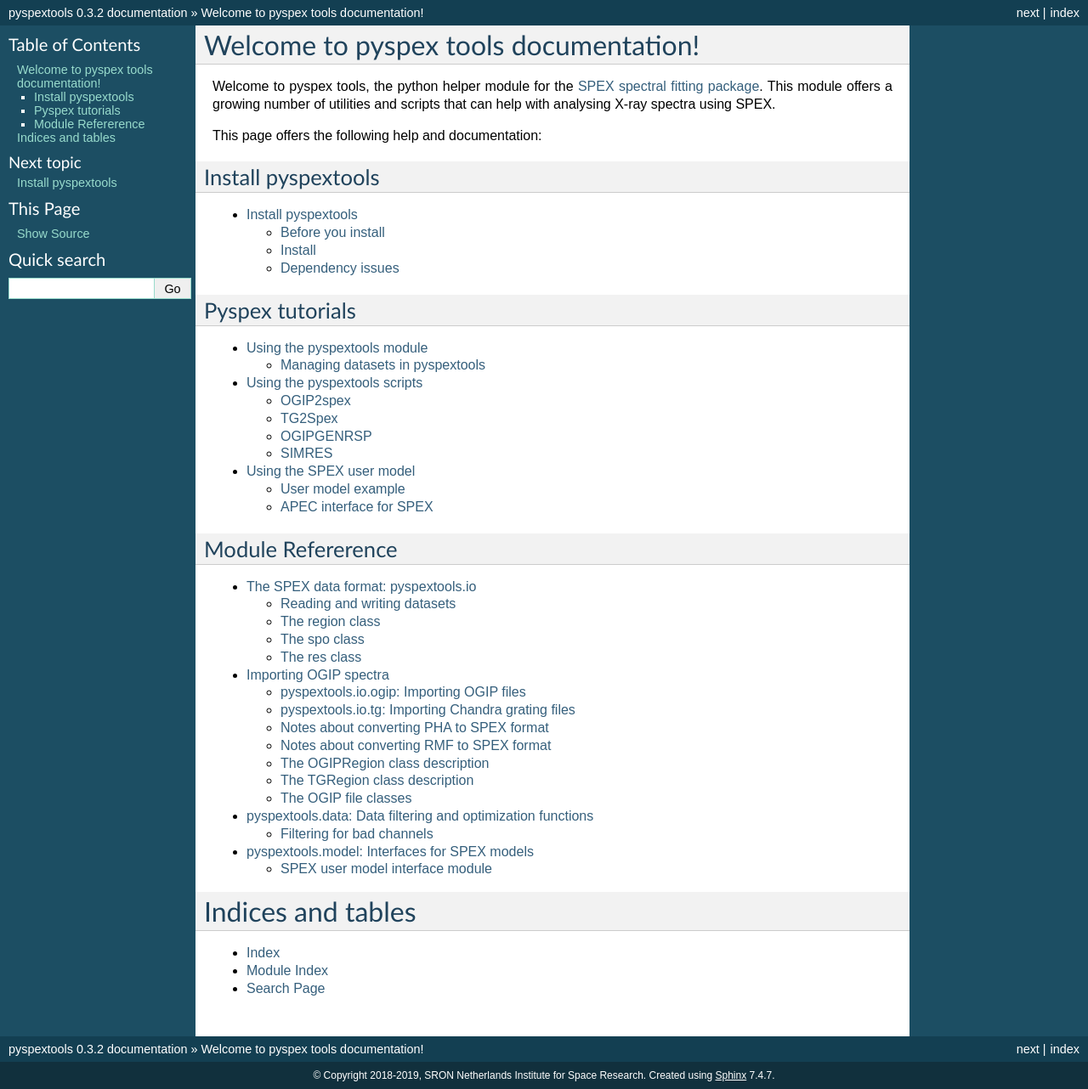
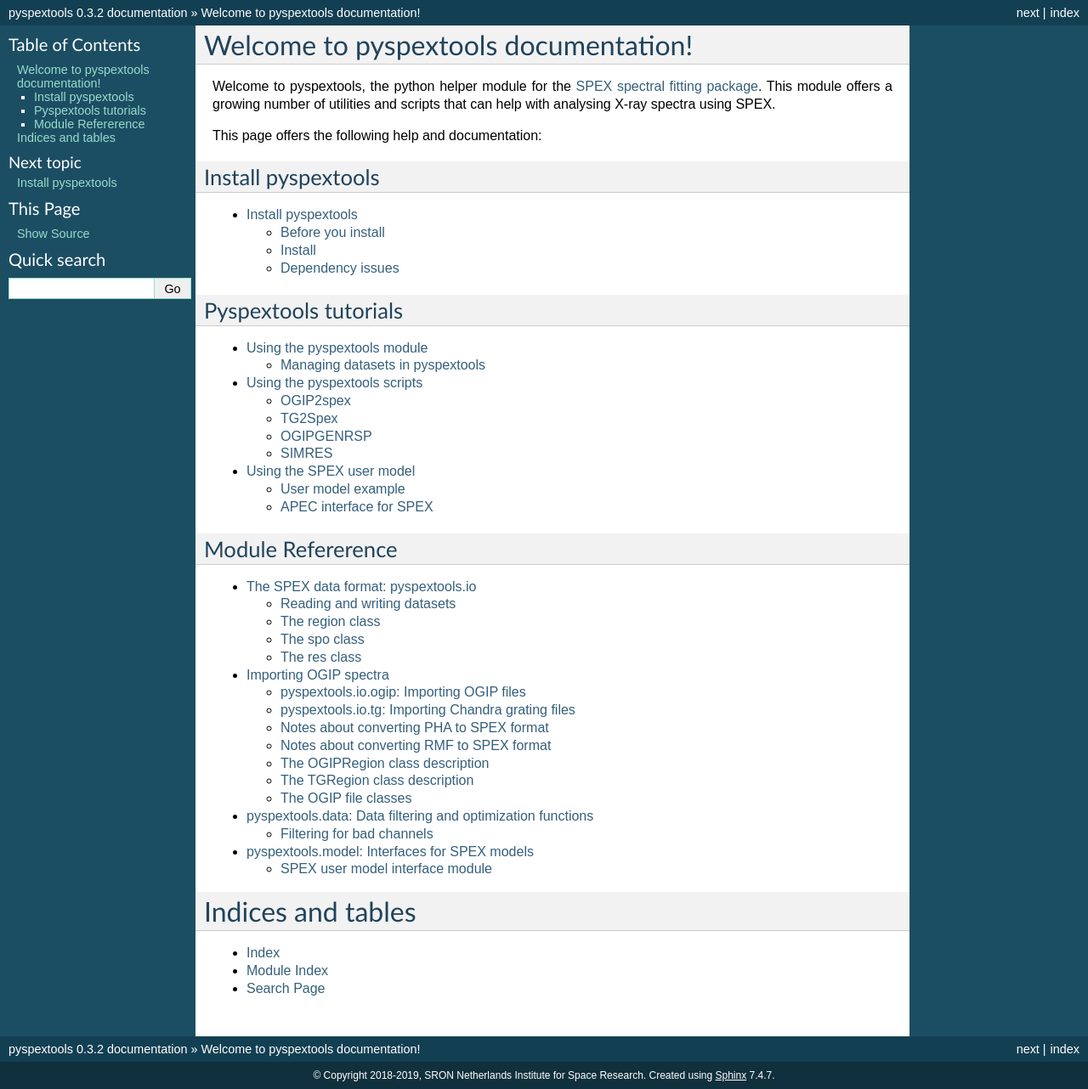
Before and after one commit to spex-xray/pyspextools, a Sphinx documentation site: the page built from doc/source/index.rst, in a window 1280 px wide. Shown: the whole page at 85% size. Built offline with Sphinx 7.4.7, drawn with Linux system fonts in a browser that asks for light colours; formulas are drawn with MathJax 3.

Commit message:
Made name change to pyspextools consistent throughout the package in preparation of release of pyspex (part of the SPEX package).

```diff
--- a/doc/source/conf.py
+++ b/doc/source/conf.py
@@ -100,7 +100,7 @@ html_theme = 'default'
 # Add any paths that contain custom static files (such as style sheets) here,
 # relative to this directory. They are copied after the builtin static files,
 # so a file named "default.css" will overwrite the builtin "default.css".
-html_static_path = ['_static']
+#html_static_path = ['_static']
 
 
 # -- Options for HTMLHelp output ------------------------------------------
--- a/doc/source/index.rst
+++ b/doc/source/index.rst
@@ -1,12 +1,12 @@
-.. pyspex documentation master file, created by
+.. pyspextools documentation master file, created by
    sphinx-quickstart on Fri Nov  3 10:18:23 2017.
    You can adapt this file completely to your liking, but it should at least
    contain the root `toctree` directive.
 
-Welcome to pyspex tools documentation!
-======================================
+Welcome to pyspextools documentation!
+=====================================
 
-Welcome to pyspex tools, the python helper module for the `SPEX spectral fitting package <http://www.sron.nl/spex>`_.
+Welcome to pyspextools, the python helper module for the `SPEX spectral fitting package <http://www.sron.nl/spex>`_.
 This module offers a growing number of utilities and scripts that can help with analysing X-ray spectra using
 SPEX.
 
@@ -19,8 +19,8 @@ Install pyspextools
 
    install
 
-Pyspex tutorials
-----------------
+Pyspextools tutorials
+---------------------
 .. toctree::
    :maxdepth: 2
 
--- a/doc/source/tutorials/ogip2spex.rst
+++ b/doc/source/tutorials/ogip2spex.rst
@@ -6,7 +6,7 @@ OGIP2spex
 OGIP2spex is a script that converts OGIP spectra and responses to SPEX format, similar to the trafo program in SPEX.
 
 The ogip2spex works with command-line arguments to gather all the input, contrary to trafo, which asks questions
-interactively. When pyspex is installed, the ogip2spex program can show an overview of the available command-line
+interactively. When pyspextools is installed, the ogip2spex program can show an overview of the available command-line
 arguments directly from the command line::
 
     ogip2spex -h
```
Also changed, not shown: README.md (+1 -1 lines).
